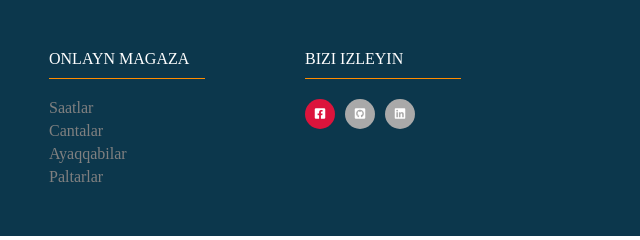
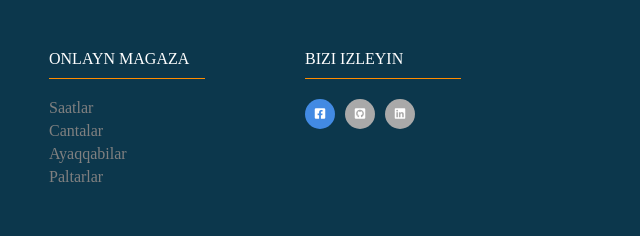
Before and after one commit to TogrulMustafa/footerTask, a plain HTML site: page index.html in a window 1280 px wide. In both pictures the pointer is over the link 911 px from the left and 114 px from the top of the page. Shown: the full height of the page, 591-1231 px from the left. Drawn offline with Linux system fonts and the light colour scheme.

Commit message:
Linklere reng elave edildi

```diff
--- a/css/style.css
+++ b/css/style.css
@@ -34,7 +34,7 @@
     -o-transition: all .4s ease;
 }
 .i-flex:hover {
-    background-color: crimson;
+    background-color: #428ae3;
 }
 .i-block {
     display: inline-block;
@@ -95,6 +95,7 @@
     -moz-transform:translateX(35px);
     -ms-transform:translateX(35px);
     -o-transform:translateX(35px);
+    color:aqua;
 }
 /* .moveContent-Y {
     transition: all .4s ease-in-out;
```
